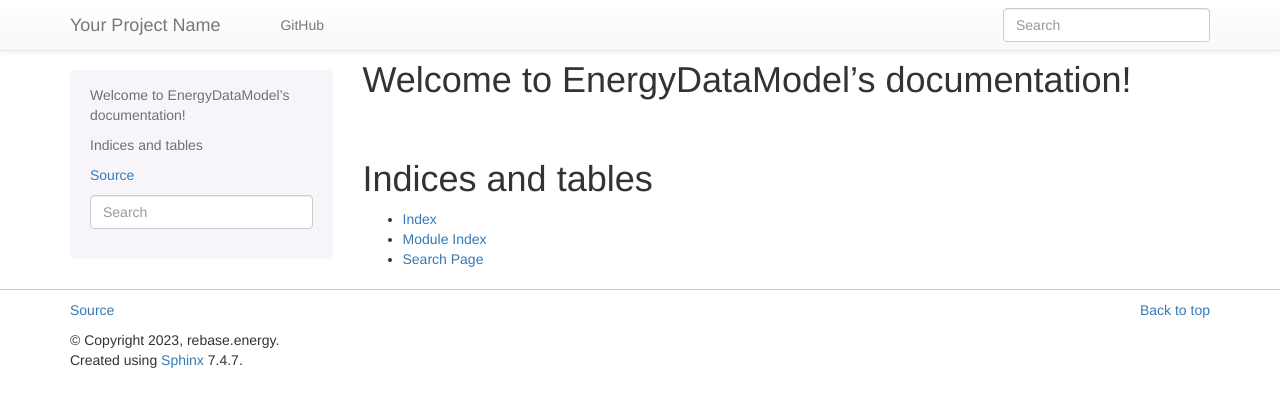
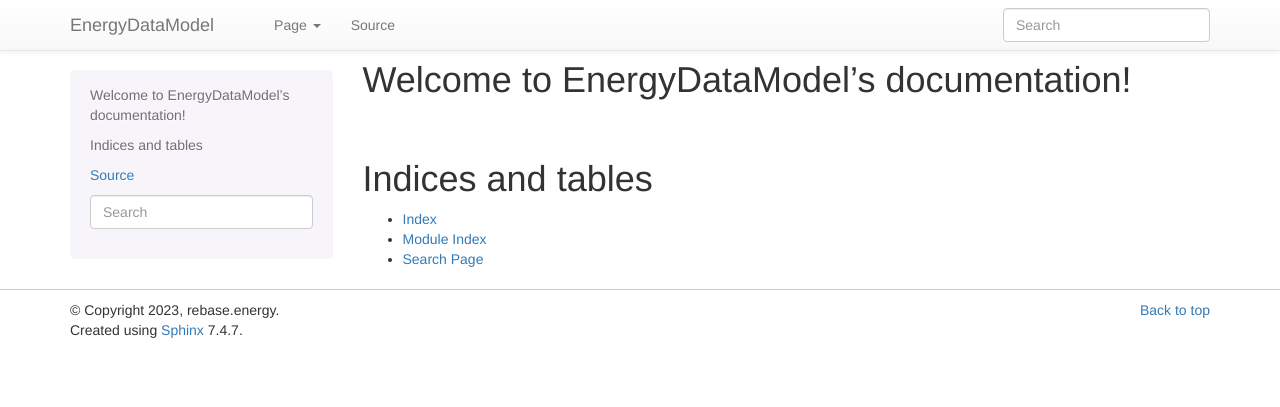
Before and after one commit to rebase-energy/EnergyDataModel, a Sphinx documentation site: the page built from docs/index.rst, in a window 1280 px wide. Shown: the top 407 px of the page. Built offline with Sphinx 7.4.7, drawn with Linux system fonts in a browser that asks for light colours.

Commit message:
Update conf.py file

```diff
--- a/docs/conf.py
+++ b/docs/conf.py
@@ -45,19 +45,6 @@ exclude_patterns = ['_build', 'Thumbs.db', '.DS_Store']
 # a list of builtin themes.
 #
 html_theme = 'bootstrap'
-import sphinx_bootstrap_theme
-html_theme_path = sphinx_bootstrap_theme.get_html_theme_path()
-html_theme_options = {
-    'navbar_title': "Your Project Name",
-    'navbar_site_name': "Documentation",
-    'navbar_links': [
-        ("GitHub", "https://github.com/yourusername/yourproject", True),
-    ],
-    'navbar_pagenav': False,
-    'navbar_sidebarrel': False,
-    'bootstrap_version': "3",
-    'source_link_position': "footer",
-}
 
 
 
```
